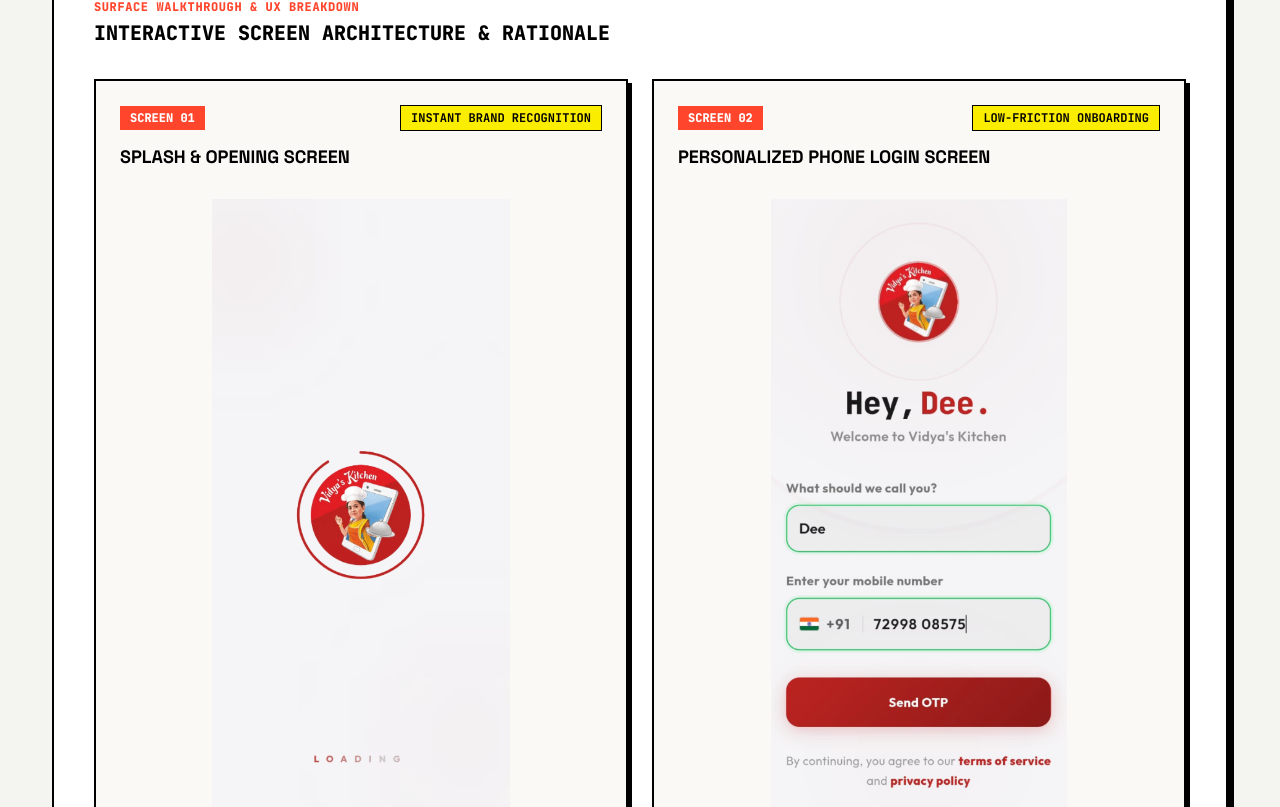
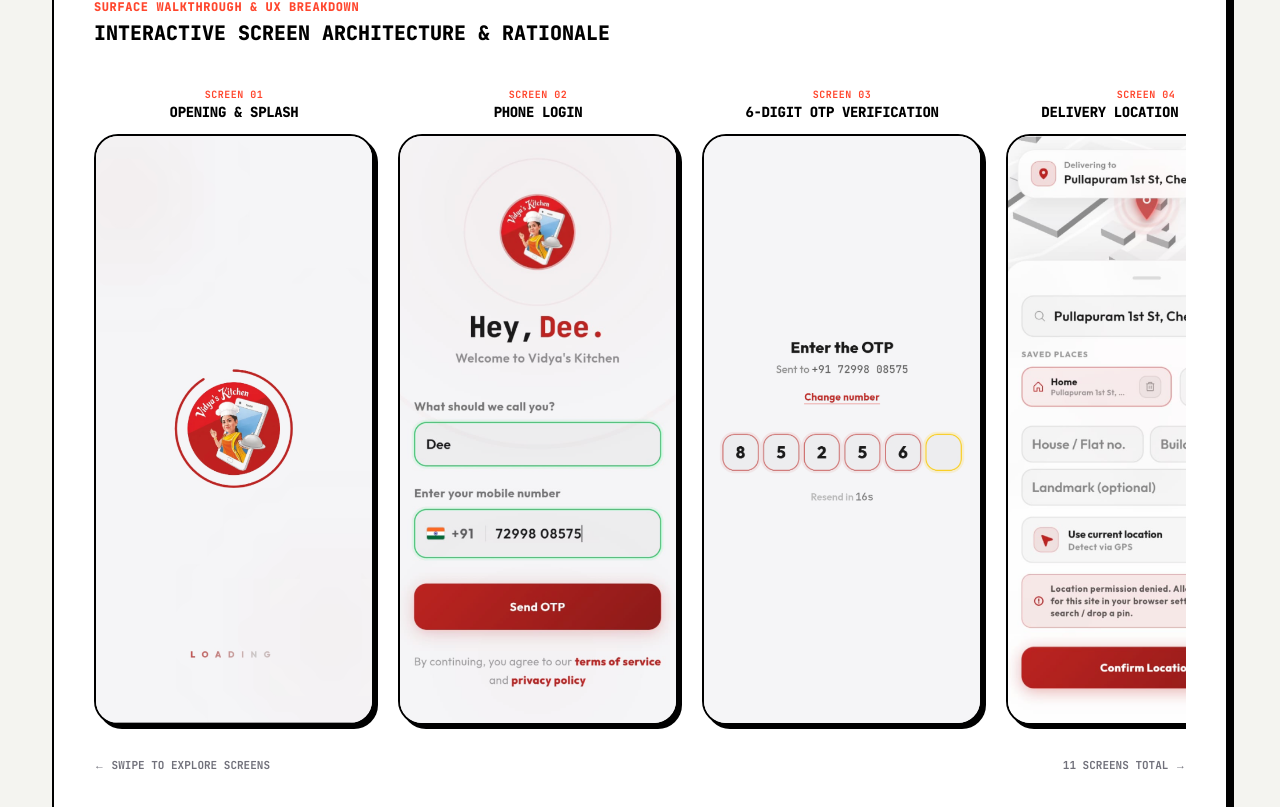
Before and after one commit to santhosh-a-designer/portfolio, a Next.js app: page /case-studies/vidyas-kitchen-pwa in a window 1280 px wide. Shown: the part 4653-5460 px from the top of the page. Built offline with nearby package versions, Linux system fonts and the light colour scheme; no server answers.

Commit message:
feat(case-study): implement horizontal screen slider with headings above screens

```diff
--- a/app/case-studies/vidyas-kitchen-pwa/page.tsx
+++ b/app/case-studies/vidyas-kitchen-pwa/page.tsx
@@ -648,132 +648,111 @@ export default function VidyasKitchenCaseStudyPage() {
                 </h3>
               </div>
 
-              {/* Responsive Side-by-Side 2-Column Grid */}
-              <div className="grid grid-cols-1 md:grid-cols-2 gap-6">
+              {/* Horizontal Sliding Carousel Showcase */}
+              <div className="relative -mx-6 sm:-mx-8 md:-mx-10 px-6 sm:px-8 md:px-10">
+                <div className="flex gap-6 overflow-x-auto pb-6 pt-2 scrollbar-thin scrollbar-thumb-black scrollbar-track-zinc-200 scroll-smooth snap-x snap-mandatory">
                   {[
                     {
                       step: "01",
-                    title: "Splash & Opening Screen",
-                    tag: "Instant Brand Recognition",
+                      title: "Opening & Splash",
+                      tag: "Brand Intro",
                       img: "/case-studies/vidyas-kitchen/v3/01-splash-screen.png",
-                    desc: "The introductory launch experience immediately establishes Vidya’s Kitchen brand identity with an inviting culinary mascot and warm crimson motif. Optimized as an ultra-fast loading PWA splash state that hides initial asset hydration seamlessly without white screen flashes.",
-                    highlights: ["Lightweight SVG mascot badge", "Animated pulsing loader", "< 2MB initial bundle"],
                     },
                     {
                       step: "02",
-                    title: "Personalized Phone Login Screen",
-                    tag: "Low-Friction Onboarding",
+                      title: "Phone Login",
+                      tag: "Firebase Auth",
                       img: "/case-studies/vidyas-kitchen/v3/02-phone-login.png",
-                    desc: "Designed specifically for Sivakasi’s user base by completely removing traditional email and password barriers. Greets returning users personally ('Hey, Dee.') while new visitors enter their preferred nickname and 10-digit mobile number with standard +91 India formatting.",
-                    highlights: ["17px input token (no iOS zoom)", "Pre-filled returning user greeting", "1-tap 'Send OTP' with Firebase"],
                     },
                     {
                       step: "03",
-                    title: "6-Digit OTP Verification Screen",
-                    tag: "Frictionless Authentication",
+                      title: "6-Digit OTP Verification",
+                      tag: "One-Time Password",
                       img: "/case-studies/vidyas-kitchen/v3/03-otp-screen-clean.png",
-                    desc: "An auto-advancing 6-digit OTP keypad interface with real-time numeric entry states, an active field indicator, countdown resend safety throttle (16s), and direct 'Change number' fallback. Seamlessly verifies sessions without complex passwords.",
-                    highlights: ["High-contrast input tiles", "Active yellow focus indicator", "Direct 'Change number' safety hatch"],
                     },
                     {
                       step: "04",
-                    title: "Delivery Location & Address Confirmation",
-                    tag: "Precision Local Logistics",
+                      title: "Delivery Location Selector",
+                      tag: "Map Geolocation",
                       img: "/case-studies/vidyas-kitchen/v3/04-location-selector.png",
-                    desc: "Features interactive 3D map pin placement, saved tags (Home, Work), manual flat/building inputs, and a one-tap 'Use current location' GPS detector. Includes friendly fallback alert banners with clear instructions if location permission is denied.",
-                    highlights: ["Mapbox GL pin geolocation picker", "Saved places quick chips", "Graceful permission fallback"],
                     },
                     {
                       step: "05",
-                    title: "Home Menu & Dish Browsing",
-                    tag: "Batch Discovery & 1-Tap Ordering",
+                      title: "Home Menu Browsing",
+                      tag: "Dish Discovery",
                       img: "/case-studies/vidyas-kitchen/v3/05-menu-browsing.png",
-                    desc: "Presents traditional home-cooked delicacies (Mom's Recipe Chicken Gravy, Pepper Chicken) with high-definition dish photography, real-time discount tags, category switchers (Kitchen picks, Favorites), and bottom navigation for rapid access.",
-                    highlights: ["Card-based meal browsing with discount badges", "Floating bottom navigation dock", "Instant + ADD action button"],
                     },
                     {
                       step: "06",
-                    title: "Automated WhatsApp Bot Order Receipt",
-                    tag: "Zero-Friction Transactional Sync",
+                      title: "Automated WhatsApp Bot",
+                      tag: "Instant Receipt",
                       img: "/case-studies/vidyas-kitchen/v3/11-whatsapp-bot-receipt.png",
-                    desc: "Automated WhatsApp Cloud bot triggered via Supabase database webhooks immediately upon checkout. Sends a branded conversational message ('We\'ve reserved the stove. You rest — the gravy is our problem now.') with an itemized receipt, bill breakdown, and delivery window reminder.",
-                    highlights: ["Webhook-triggered Twilio WhatsApp API", "Humorous local conversational tone", "Full itemized bill with tax & delivery breakdown"],
                     },
                     {
                       step: "07",
-                    title: "Category Filter & Dish Listing Screen",
-                    tag: "Quick Diet Filtering",
+                      title: "Category Filter & Listing",
+                      tag: "Menu Dishes",
                       img: "/case-studies/vidyas-kitchen/v3/06-dish-category-menu.png",
-                    desc: "Allows customers to filter dishes by dietary preference (Chicken, Mutton, Egg) with pill tabs, viewing distinct recipe variations like Mom's Recipe vs. Sister's Recipe with clear pricing, discount badges, and quick-add actions.",
-                    highlights: ["Dietary category pill toggles", "Side-by-side recipe variations", "Direct item quantity steppers"],
                     },
                     {
                       step: "08",
-                    title: "Cart Overview & Promo Code Application",
-                    tag: "Conversion & Upsell Flow",
+                      title: "Cart & Promo Engine",
+                      tag: "Checkout Review",
                       img: "/case-studies/vidyas-kitchen/v3/07-cart-summary.png",
-                    desc: "Detailed cart review displaying item weights (500gm, 1kg), increment/decrement controls, animated promo code entry box with instant validation feedback, and transparent itemized bill breakdown.",
-                    highlights: ["Item weight & recipe specs", "Framer Motion animated coupon box", "Transparent delivery fee itemization"],
                     },
                     {
                       step: "09",
-                    title: "24-Hour Advance Meal Scheduler & Payment Choice",
-                    tag: "Predictable Kitchen Logistics",
+                      title: "Meal Schedule & Slot Booking",
+                      tag: "24-Hr Batch Window",
                       img: "/case-studies/vidyas-kitchen/v3/08-meal-scheduler.png",
-                    desc: "Enforces 24-hour advance batch cooking logic. Users select delivery day (Thu, Fri, Sat) and discrete slots (Breakfast 7-9 AM, Lunch 12-2 PM, Dinner 7-9 PM) with unavailable cutoff times disabled, plus payment toggles (Pay Online vs. Pay at the door).",
-                    highlights: ["Visual calendar slot selector", "24-hour cutoff safety logic", "Instant online vs. COD toggle"],
                     },
                     {
                       step: "10",
-                    title: "Order Confirmation Modal",
-                    tag: "Clear Order Handoff",
+                      title: "Order Placed Modal",
+                      tag: "Confirmation",
                       img: "/case-studies/vidyas-kitchen/v3/09-order-confirmed-modal.png",
-                    desc: "A spring-animated confirmation popup summarizing the unique Order ID, cash readiness prompt for COD deliveries, and a direct primary action button routing users straight to real-time order tracking.",
-                    highlights: ["Spring physics entry modal", "Clear COD cash reminder", "1-tap 'Track my order' redirect"],
                     },
                     {
                       step: "11",
-                    title: "Live Real-Time Order & Delivery Status",
-                    tag: "Live Reassurance & Status Stepper",
+                      title: "Live Order Status & Stepper",
+                      tag: "Realtime Tracking",
                       img: "/case-studies/vidyas-kitchen/v3/10-live-order-tracking.png",
-                    desc: "Real-time tracking dashboard indicating scheduled arrival time, active 4-stage stepper (Order → Preparing → On the way → Delivered), cash on delivery reminder, and integrated direct customer support chat button.",
-                    highlights: ["Supabase Realtime live sync stepper", "Exact arrival time display", "Direct kitchen chat support trigger"],
                     },
                   ].map((screen) => (
                     <div
                       key={screen.step}
-                    className="p-5 sm:p-6 bg-[#FAF9F5] border-2 border-black shadow-[4px_4px_0px_0px_rgba(0,0,0,1)] flex flex-col justify-between space-y-5"
+                      className="shrink-0 w-[240px] sm:w-[260px] md:w-[280px] flex flex-col items-center snap-center space-y-3"
                     >
-                    {/* Top Meta Header */}
-                    <div className="space-y-2 font-mono">
-                      <div className="flex flex-wrap items-center justify-between gap-2">
-                        <span className="px-2.5 py-1 bg-[#FF462D] text-white text-xs font-black">
+                      {/* Heading Displayed Above The Image */}
+                      <div className="text-center w-full px-2">
+                        <span className="text-[10px] font-mono font-bold uppercase text-[#FF462D] block tracking-wider">
                           SCREEN {screen.step}
                         </span>
-                        <span className="px-2.5 py-1 bg-[#FAED00] text-black text-xs font-bold uppercase border border-black">
-                          {screen.tag}
-                        </span>
-                      </div>
-                      <h4 className="text-base sm:text-lg font-black text-black uppercase pt-1">
+                        <h4 className="text-xs sm:text-sm font-mono font-black text-black uppercase tracking-tight truncate">
                           {screen.title}
                         </h4>
                       </div>
 
-                    {/* Only The Pure Image */}
-                    <div className="flex justify-center w-full py-2">
-                      <div className="relative w-full max-w-[300px] aspect-[9/19]">
+                      {/* Clean Mobile Screen Image Frame */}
+                      <div className="relative w-full aspect-[9/19] rounded-[24px] overflow-hidden border-2 border-black bg-white shadow-[4px_4px_0px_0px_rgba(0,0,0,1)] hover:shadow-[6px_6px_0px_0px_rgba(0,0,0,1)] transition-all duration-300">
                         <Image
                           src={screen.img}
                           alt={screen.title}
                           fill
-                          sizes="300px"
+                          sizes="280px"
                           quality={100}
-                          className="object-contain object-center"
+                          className="object-cover object-top"
                         />
                       </div>
                     </div>
+                  ))}
                 </div>
-                ))}
+
+                {/* Subtle Scroll Indicator Bar */}
+                <div className="pt-2 flex items-center justify-between text-[11px] font-mono font-bold text-zinc-500 uppercase">
+                  <span>← Swipe to explore screens</span>
+                  <span>11 Screens Total →</span>
+                </div>
               </div>
             </div>
           </section>
```
Lines whose indentation alone changed are shown as unchanged.
